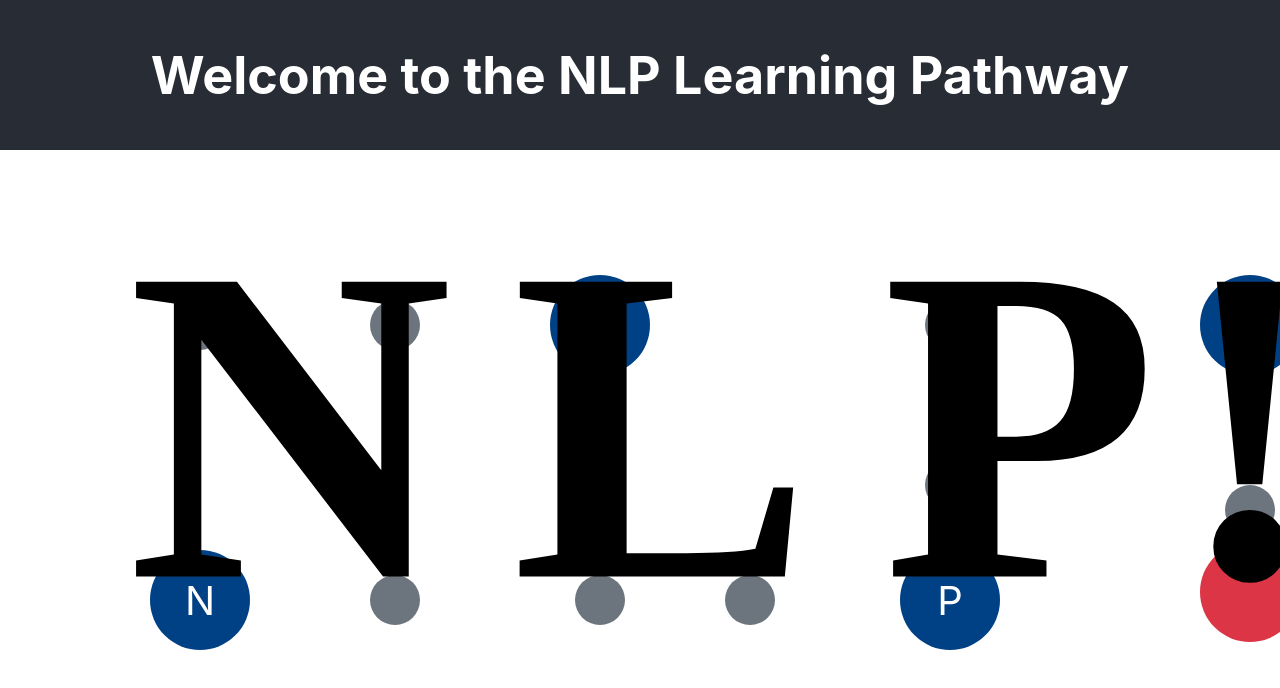
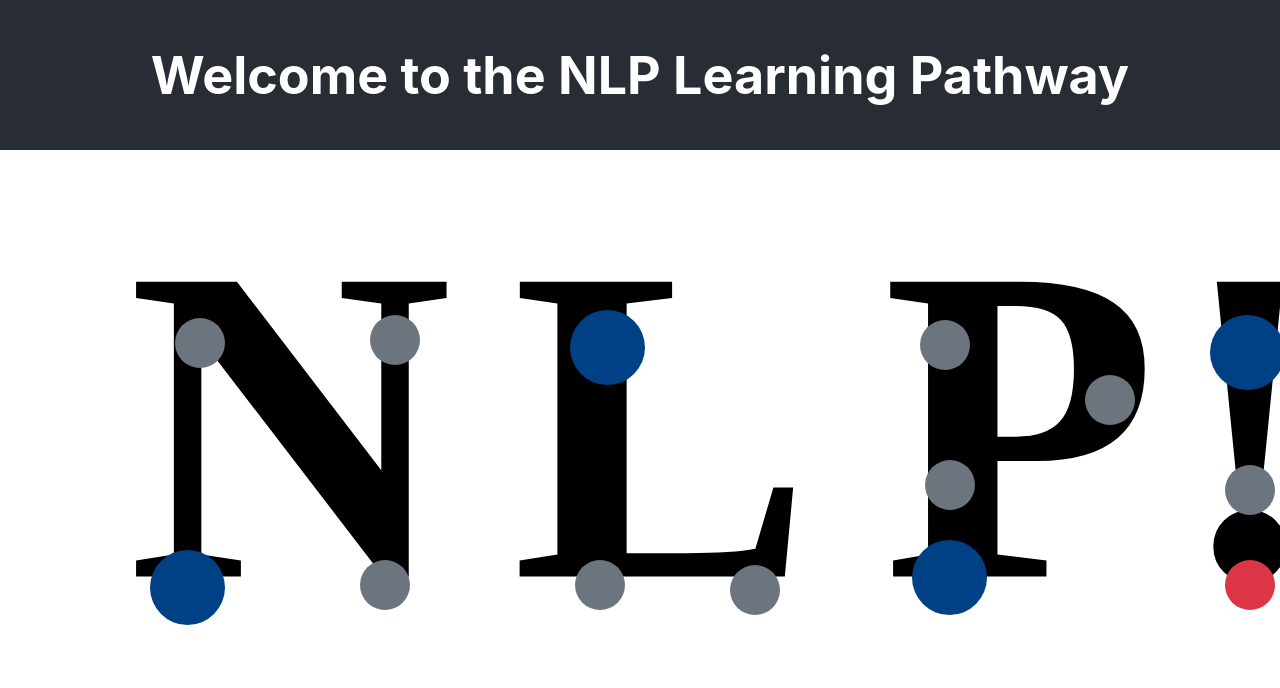
Before and after one commit to ZeendaBean24/NLP-Sentiment_Analysis, a React (Create React App) app in the folder learn-nlp/: page / in a window 1280 px wide. Shown: the top 688 px of the page. Built offline with nearby package versions, Linux system fonts and the light colour scheme; a web font is replaced by a local one.

Commit message:
Final tweaks to basic css, need to make it look better

```diff
--- a/learn-nlp/src/NLPPathway.css
+++ b/learn-nlp/src/NLPPathway.css
@@ -20,18 +20,19 @@
     transform: scale(1.2);
     background-color: #007BFF;
   }
+  z-index: 2;
 }
 
-.main-node, .end-node {
-  width: 100px;
-  height: 100px;
+.main-node{
+  width: 75px;
+  height: 75px;
   background-color: #004085;
   color: white;
   font-size: 40px;
   border-radius: 50%;
 }
 
-.minor-node {
+.minor-node, .end-node {
   width: 50px;
   height: 50px;
   background-color: #6c757d;
@@ -43,22 +44,22 @@
 }
 
 .n1 { top: 400px; left: 150px; }
-.n2 { top: 150px; left: 175px; }
-.n3 { top: 425px; left: 370px; }
-.n4 { top: 150px; left: 370px; }
+.n2 { top: 168px; left: 175px; }
+.n3 { top: 410px; left: 360px; }
+.n4 { top: 165px; left: 370px; }
 
-.l1 { top: 125px; left: 550px; }
-.l2 { top: 425px; left: 575px; }
-.l3 { top: 425px; left: 725px; }
+.l1 { top: 160px; left: 570px; }
+.l2 { top: 410px; left: 575px; }
+.l3 { top: 415px; left: 730px; }
 
-.p1 { top: 400px; left: 900px; }
+.p1 { top: 390px; left: 912px; }
 .p2 { top: 310px; left: 925px; }
 .p3 { top: 225px; left: 1085px; }
-.p4 { top: 150px; left: 925px; }
+.p4 { top: 170px; left: 920px; }
 
-.exclamation1 { top: 125px; left: 1200px; }
-.exclamation2 { top: 335px; left: 1225px; }
-.exclamation3 { top: 392px; left: 1200px; }
+.exclamation1 { top: 165px; left: 1210px; }
+.exclamation2 { top: 315px; left: 1225px; }
+.exclamation3 { top: 410px; left: 1225px; }
 
 .arrow {
   position: absolute;
@@ -71,6 +72,7 @@
   font-weight: 750;
   font-style: normal;
   font-size: 450px;
+  z-index: 1;
 }
 
 .letter.n {
--- a/learn-nlp/src/NLPPathway.jsx
+++ b/learn-nlp/src/NLPPathway.jsx
@@ -5,27 +5,27 @@ function NLPPathway() {
   return (
     <div className="nlp-container">
       {/* N Nodes */}
-      <div className="node main-node n1">N</div>
+      <div className="node main-node n1"></div>
       <div className="node minor-node n2"></div>
       <div className="node minor-node n3"></div>
       <div className="node minor-node n4"></div>
       <div className="letter n">N</div>
 
       {/* L Nodes */}
-      <div className="node main-node l1">L</div>
+      <div className="node main-node l1"></div>
       <div className="node minor-node l2"></div>
       <div className="node minor-node l3"></div>
       <div className="letter l">L</div>
 
       {/* P Nodes */}
-      <div className="node main-node p1">P</div>
+      <div className="node main-node p1"></div>
       <div className="node minor-node p2"></div>
       <div className="node minor-node p3"></div>
       <div className="node minor-node p4"></div>
       <div className="letter p">P</div>
 
       {/* ! Nodes */}
-      <div className="node main-node exclamation1">!</div>
+      <div className="node main-node exclamation1"></div>
       <div className="node minor-node exclamation2"></div>
       <div className="node end-node exclamation3"></div>
       <div className="letter ex">!</div>
```
